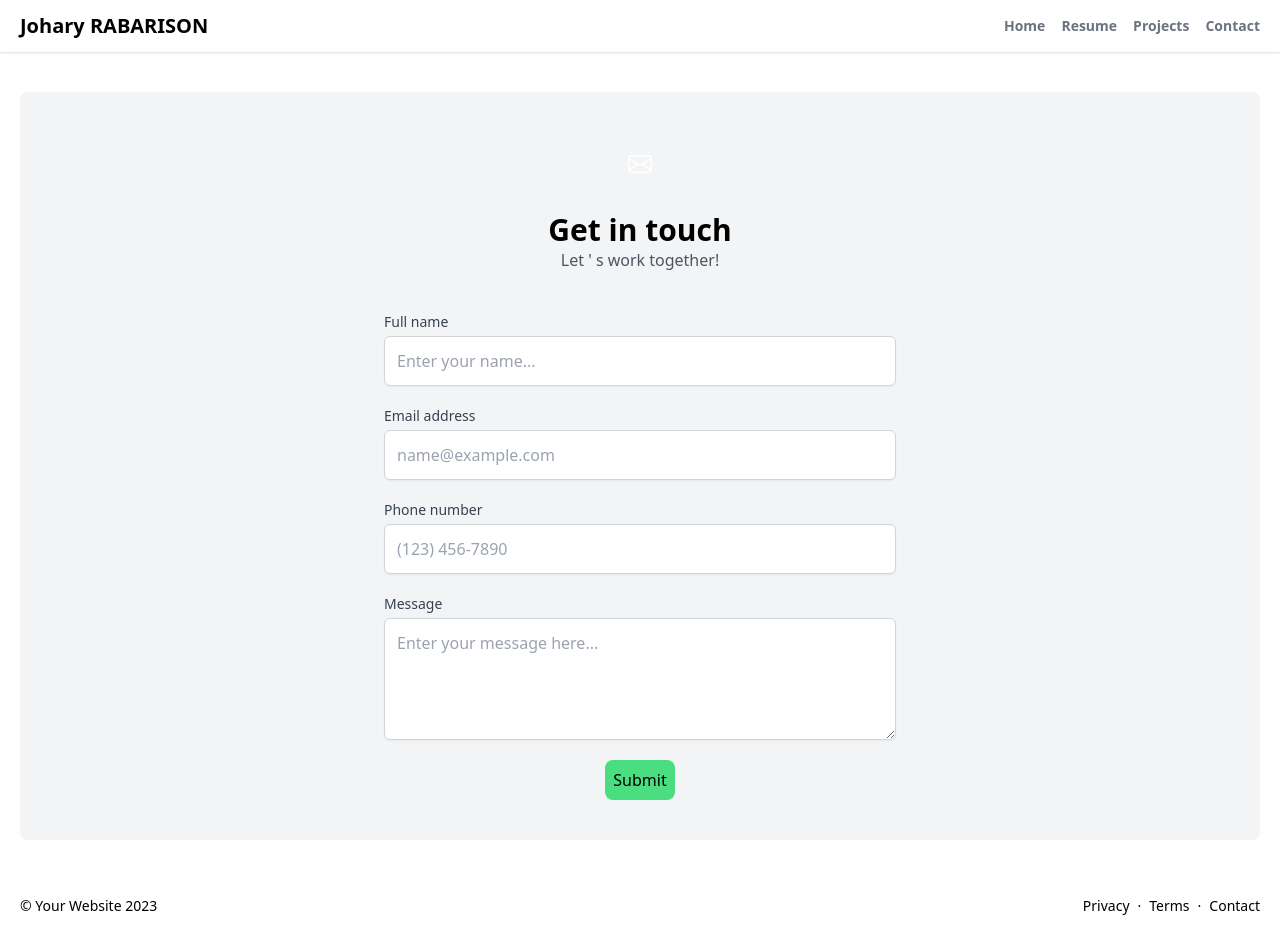
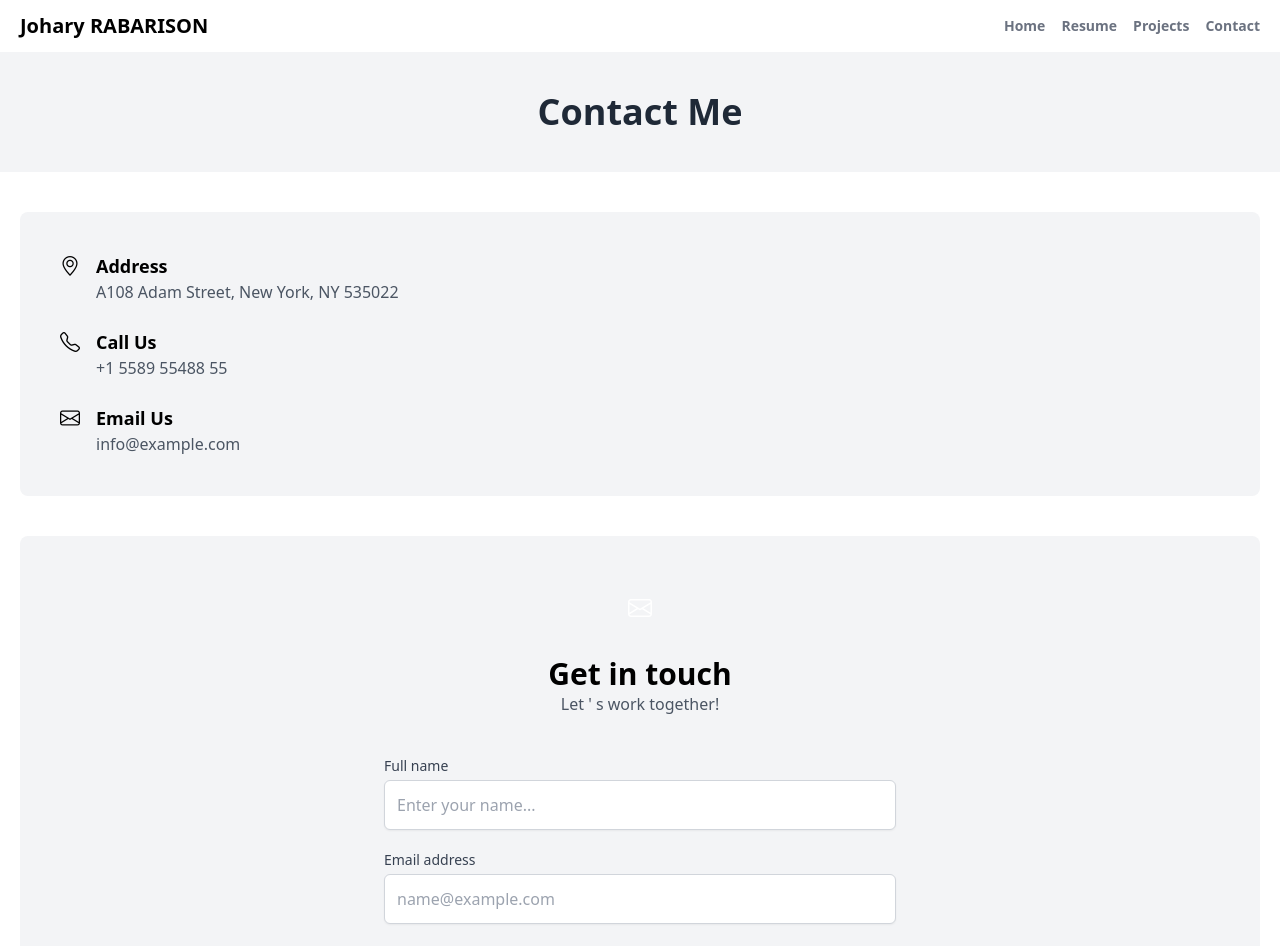
Before and after one commit to JoharyJonathan/Portfolio1, a React (Vite) app: page /contact in a window 1280 px wide. Shown: the top 946 px of the page. Built offline with nearby package versions, Linux system fonts and the light colour scheme.

Commit message:
Updating designs Contact, Projects, Resume pages

```diff
--- a/src/components/Contact.jsx
+++ b/src/components/Contact.jsx
@@ -1,12 +1,62 @@
 import NavBar from "./NavBar";
+import Footer from "./Footer";
 
 const Contact = () => {
   return (
     <>
       <NavBar />
+      <header className="bg-gray-100 py-10 text-center">
+        <h1 className="text-4xl font-extrabold text-gray-800">Contact Me</h1>
+      </header>
       <div className="flex flex-col min-h-screen">
       {/* Page Content */}
       <main className="flex-grow">
+        <section className="pt-10">
+          <div className="container mx-auto px-5">
+            <div className="bg-gray-100 rounded-lg p-10">
+            <div className="info-wrap">
+              {/* Info Item: Address */}
+              <div
+                className="info-item flex items-start space-x-4"
+                data-aos="fade-up"
+                data-aos-delay="200"
+              >
+                <i className="bi bi-geo-alt text-xl flex-shrink-0"></i>
+                <div>
+                  <h3 className="text-lg font-bold">Address</h3>
+                  <p className="text-gray-600">A108 Adam Street, New York, NY 535022</p>
+                </div>
+              </div>
+
+              {/* Info Item: Call Us */}
+              <div
+                className="info-item flex items-start space-x-4 mt-6"
+                data-aos="fade-up"
+                data-aos-delay="300"
+              >
+                <i className="bi bi-telephone text-xl flex-shrink-0"></i>
+                <div>
+                  <h3 className="text-lg font-bold">Call Us</h3>
+                  <p className="text-gray-600">+1 5589 55488 55</p>
+                </div>
+              </div>
+
+              {/* Info Item: Email Us */}
+              <div
+                className="info-item flex items-start space-x-4 mt-6"
+                data-aos="fade-up"
+                data-aos-delay="400"
+              >
+                <i className="bi bi-envelope text-xl flex-shrink-0"></i>
+                <div>
+                  <h3 className="text-lg font-bold">Email Us</h3>
+                  <p className="text-gray-600">info@example.com</p>
+                </div>
+              </div>
+            </div>
+            </div>
+          </div>
+        </section>
         <section className="py-10">
           <div className="container mx-auto px-5">
             <div className="bg-gray-100 rounded-lg p-10">
@@ -92,19 +142,9 @@ const Contact = () => {
         </section>
       </main>
 
-      {/* Footer */}
-      <footer className="bg-white py-4">
-        <div className="container mx-auto px-5 flex flex-col sm:flex-row justify-between items-center">
-          <div className="text-sm">&copy; Your Website 2023</div>
-          <div className="flex space-x-2 text-sm">
-            <a className="hover:text-primary" href="#!">Privacy</a>
-            <span>&middot;</span>
-            <a className="hover:text-primary" href="#!">Terms</a>
-            <span>&middot;</span>
-            <a className="hover:text-primary" href="#!">Contact</a>
-          </div>
-        </div>
-      </footer>
+      <div>
+        <Footer />
+      </div>
       </div>
     </>
   );
--- a/src/components/Projects.jsx
+++ b/src/components/Projects.jsx
@@ -1,5 +1,6 @@
 import ProjectCard from "./ProjectCard";
 import NavBar from "./NavBar";
+import Footer from "./Footer";
 
 const Projects = () => {
   const projectData = [
@@ -31,6 +32,7 @@ const Projects = () => {
                 ))}
             </div>
         </div>
+        <Footer />
     </>
   );
 };
--- a/src/components/Resume.jsx
+++ b/src/components/Resume.jsx
@@ -77,9 +77,9 @@ const Resume = () => {
           <h2 className="text-2xl font-bold text-secondary mb-6">Skills</h2>
           <div className="grid grid-cols-1 md:grid-cols-3 gap-4">
             {[
-              "JavaScript (React, Node.js)",
+              "JavaScript (Vue, React, Node.js)",
               "Python (Flask, Django)",
-              "Database Management (MySQL, MongoDB)",
+              "Database Management (PostgreSQL, MySQL)",
               "RESTful APIs",
               "Git & Version Control",
               "Agile Development",
```
